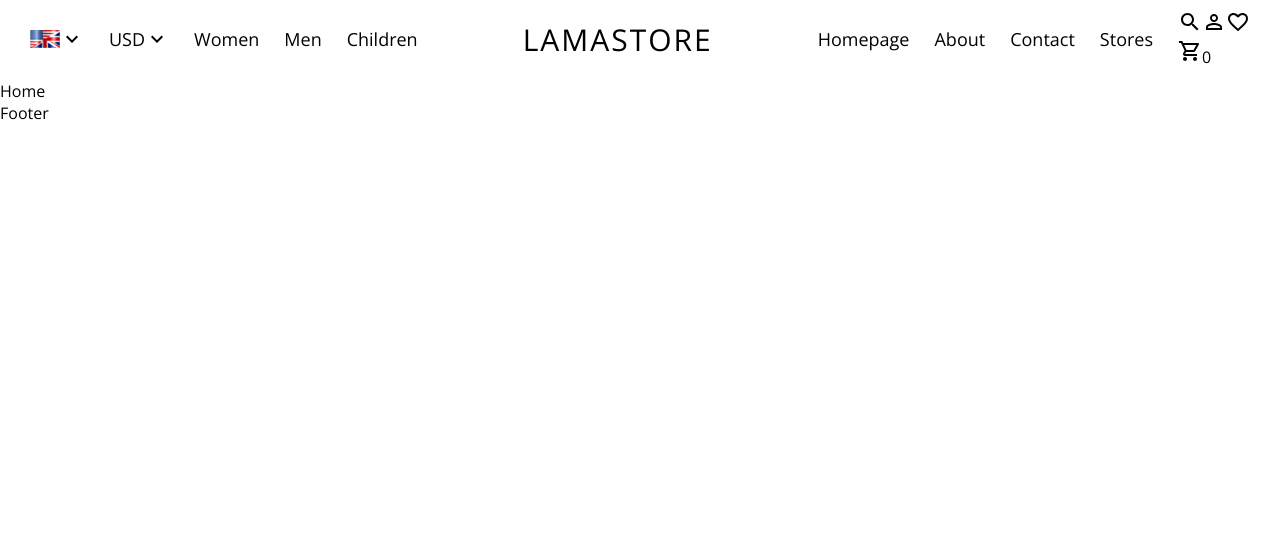
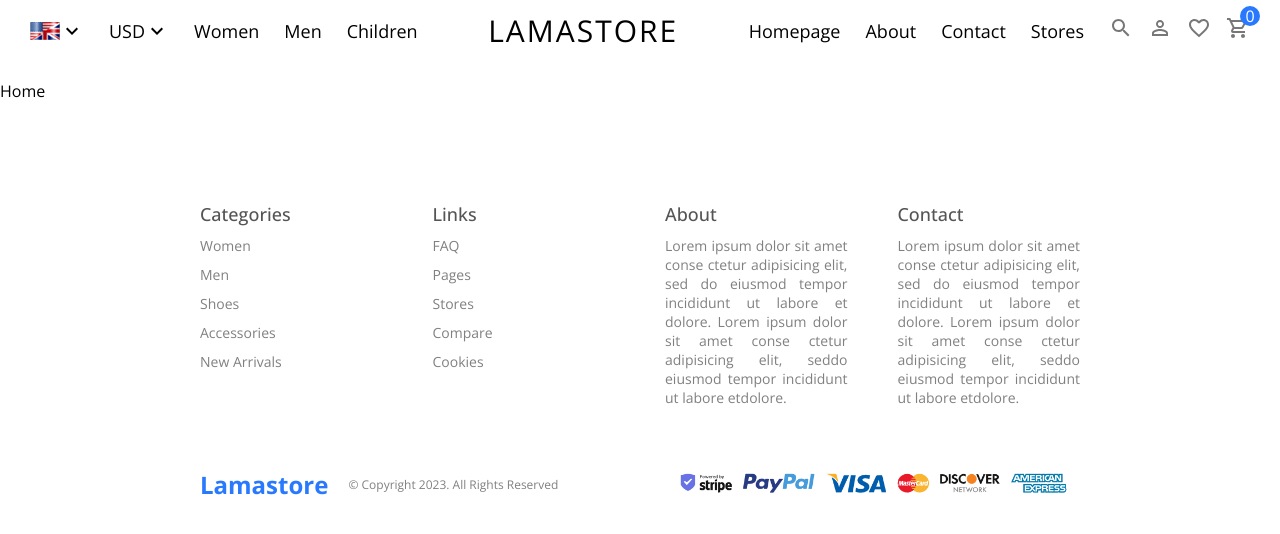
Before and after one commit to IvanGerman/e-commerce1.0, a React (Create React App) app: page / in a window 1280 px wide. Shown: the top 534 px of the page. Built offline with nearby package versions, Linux system fonts and the light colour scheme.

Commit message:
feat: implementing footer component

```diff
--- a/src/components/Footer/Footer.jsx
+++ b/src/components/Footer/Footer.jsx
@@ -1,7 +1,57 @@
-import React from 'react'
+import React from 'react';
+
+import './Footer.scss';
 
 export const Footer = () => {
   return (
-    <div>Footer</div>
+    <div className="footer">
+      <div className="top">
+        <div className="item">
+          <h1>Categories</h1>
+          <span>Women</span>
+          <span>Men</span>
+          <span>Shoes</span>
+          <span>Accessories</span>
+          <span>New Arrivals</span>
+        </div>
+        <div className="item">
+          <h1>Links</h1>
+          <span>FAQ</span>
+          <span>Pages</span>
+          <span>Stores</span>
+          <span>Compare</span>
+          <span>Cookies</span>
+        </div>
+        <div className="item">
+          <h1>About</h1>
+          <span>
+            Lorem ipsum dolor sit amet conse ctetur adipisicing elit, sed do
+            eiusmod tempor incididunt ut labore et dolore. Lorem ipsum dolor sit
+            amet conse ctetur adipisicing elit, seddo eiusmod tempor incididunt
+            ut labore etdolore.
+          </span>
+        </div>
+        <div className="item">
+          <h1>Contact</h1>
+          <span>
+            Lorem ipsum dolor sit amet conse ctetur adipisicing elit, sed do
+            eiusmod tempor incididunt ut labore et dolore. Lorem ipsum dolor sit
+            amet conse ctetur adipisicing elit, seddo eiusmod tempor incididunt
+            ut labore etdolore.
+          </span>
+        </div>
+      </div>
+      <div className="bottom">
+        <div className="left">
+          <span className="logo">Lamastore</span>
+          <span className="copyright">
+            © Copyright 2023. All Rights Reserved
+          </span>
+        </div>
+        <div className="right">
+          <img src="/img/payment.png" alt="" />
+        </div>
+      </div>
+    </div>
   )
 }
--- /dev/null
+++ b/src/components/Footer/Footer.scss
@@ -0,0 +1,57 @@
+.footer {
+  margin: 100px 200px 20px 200px;
+
+  .top {
+    display: flex;
+    gap: 50px;
+
+    .item {
+      // flex: 1 is to make .item divs same sized
+      flex: 1;
+      display: flex;
+      flex-direction: column;
+      gap: 10px;
+      text-align: justify;
+      font-size: 14px;
+
+      h1{
+        font-size: 18px;
+        font-weight: 500;
+        color: #555;
+      }
+
+      span{
+        color: gray;
+      }
+    }
+  }
+
+  .bottom {
+    display: flex;
+    align-items: center;
+    justify-content: space-between;
+    margin-top: 50px;
+    .left {
+      display: flex;
+      align-items: center;
+
+      .logo{
+        color: #2879fe;
+        font-weight: bold;
+        font-size: 24px;
+      }
+
+      .copyright{
+        margin-left: 20px;
+        font-size: 12px;
+        color: gray;
+      }
+    }
+    .right {
+
+      img{
+        height: 50px;
+      }
+    }
+  }
+}
--- a/src/components/Navbar/Navbar.scss
+++ b/src/components/Navbar/Navbar.scss
@@ -26,6 +26,32 @@
       display: flex;
       align-items: center;
       gap: 25px;
+
+      .icons {
+        display: flex;
+        gap: 15px;
+        color: #777;
+        cursor: pointer;
+
+        .cartIcon {
+          position: relative;
+
+          span {
+            font-size: 12 px;
+            width: 20px;
+            height: 20px;
+            border-radius: 50%;
+            background-color: #2879fe;
+            color: #ffffff;
+            position: absolute;
+            right: -10px;
+            top: -10px;
+            display: flex;
+            align-items: center;
+            justify-content: center;
+          }
+        }
+      }
     }
   }
 }
```
